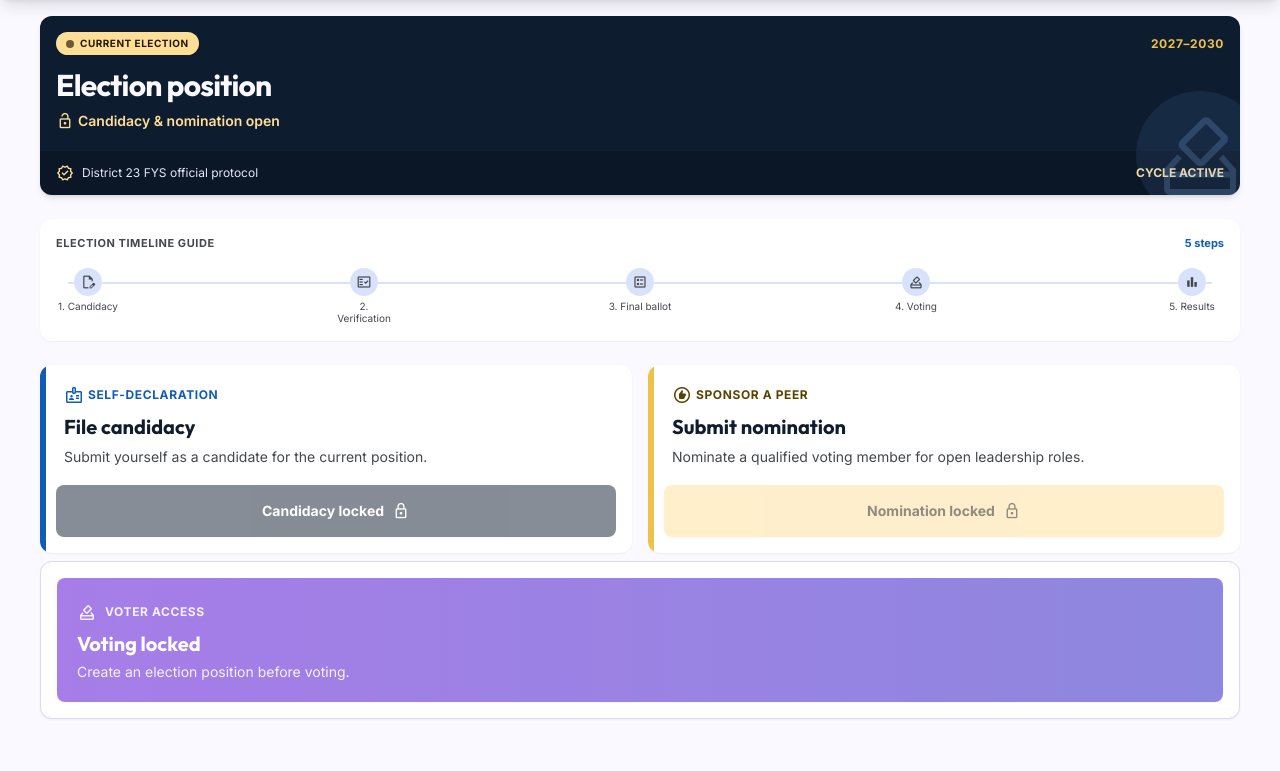
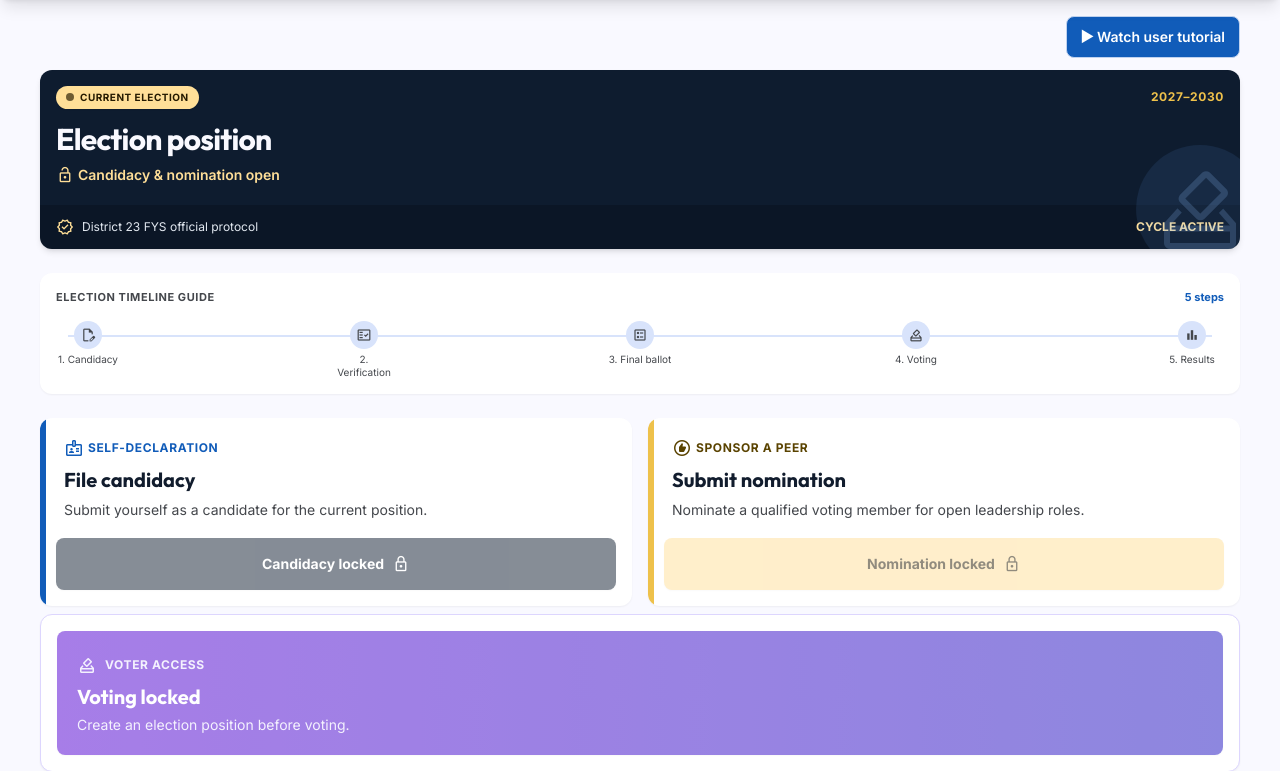
Before and after one commit to biancsss17/fysd23_election, a Laravel app: page /home in a window 1280 px wide. Shown: the part 64-835 px from the top of the page. Before the commit the page ends 783 px from the top, so only its background shows below. Run offline with Laravel 12, Linux system fonts and the light colour scheme; data that the repository does not hold is empty; style sheets or scripts are compiled from the project's sources; some libraries are stand-ins or nearby versions.

Commit message:
Add admin and user video tutorials

```diff
--- /dev/null
+++ b/ELECTION-app/public/css/tutorial-video.css
@@ -0,0 +1,14 @@
+.tutorial-launcher { display: flex; justify-content: flex-end; margin-bottom: 12px; }
+.tutorial-button { cursor: pointer; border: 1px solid #bfd2ef; border-radius: 8px; background: #115cb9; color: white; padding: 10px 14px; font: 600 14px/1.4 Inter, Arial, sans-serif; }
+.tutorial-button:hover { background: #0c4893; }
+.tutorial-button:focus-visible { outline: 3px solid #eec14b; outline-offset: 3px; }
+.tutorial-dialog { box-sizing: border-box; width: min(1000px, calc(100% - 24px)); max-height: calc(100dvh - 24px); margin: auto; padding: 20px; overflow: auto; border: 0; border-radius: 14px; background: #fff; color: #111c2d; font: 14px/1.5 Inter, Arial, sans-serif; }
+.tutorial-dialog::backdrop { background: rgb(7 18 34 / 80%); }
+.tutorial-heading { display: flex; align-items: center; justify-content: space-between; gap: 12px; }
+.tutorial-heading h2 { margin: 0; font-size: 22px; font-weight: 700; }
+.tutorial-dialog p { margin: 12px 0; }
+.tutorial-dialog video { display: block; width: 100%; max-height: 65dvh; background: #000; }
+.tutorial-dialog a { color: #115cb9; text-decoration: underline; }
+.tutorial-note { background: #fff5e5; padding: 10px; border-radius: 6px; }
+@media (max-width: 600px) { .tutorial-dialog { padding: 12px; } .tutorial-heading h2 { font-size: 18px; } }
+@media print { .tutorial-launcher, .tutorial-dialog { display: none !important; } }
--- /dev/null
+++ b/ELECTION-app/public/js/tutorial-video.js
@@ -0,0 +1,20 @@
+(() => {
+    const dialog = document.getElementById('tutorial-dialog');
+    const openButton = document.querySelector('[data-tutorial-open]');
+    if (!dialog || !openButton || dialog.dataset.initialized) return;
+    dialog.dataset.initialized = 'true';
+    const video = dialog.querySelector('[data-tutorial-video]');
+    openButton.addEventListener('click', () => {
+        if (!video.getAttribute('src')) video.src = video.dataset.src;
+        dialog.showModal();
+    });
+    dialog.querySelector('[data-tutorial-close]').addEventListener('click', () => dialog.close());
+    dialog.addEventListener('close', () => {
+        video.pause();
+        openButton.focus();
+    });
+    dialog.addEventListener('click', event => {
+        const bounds = dialog.getBoundingClientRect();
+        if (event.target === dialog && (event.clientX < bounds.left || event.clientX > bounds.right || event.clientY < bounds.top || event.clientY > bounds.bottom)) dialog.close();
+    });
+})();
--- a/ELECTION-app/resources/views/home.blade.php
+++ b/ELECTION-app/resources/views/home.blade.php
@@ -128,6 +128,7 @@
     </header>
 
     <main class="mx-auto min-h-screen max-w-screen-2xl px-4 pb-24 pt-20 sm:px-6 lg:px-10">
+        @include('partials.tutorial-video', ['audience' => 'user'])
         @if (session('candidacy_error'))
             <div class="auto-dismiss-5s mb-6 flex items-start gap-3 rounded-xl border border-red-200 bg-red-50 p-4 text-red-900 shadow-sm" role="alert"><span class="material-symbols-outlined mt-0.5 text-xl">error</span><div><strong class="block text-sm">Candidacy not eligible</strong><p class="mt-0.5 text-xs leading-relaxed">{{ session('candidacy_error') }}</p></div></div>
         @endif
--- /dev/null
+++ b/ELECTION-app/resources/views/partials/tutorial-video.blade.php
@@ -0,0 +1,17 @@
+<div class="tutorial-launcher">
+    <button class="tutorial-button" type="button" data-tutorial-open aria-haspopup="dialog" aria-controls="tutorial-dialog">▶ Watch {{ $audience }} tutorial</button>
+</div>
+<dialog id="tutorial-dialog" class="tutorial-dialog" aria-labelledby="tutorial-title">
+    <div class="tutorial-heading">
+        <h2 id="tutorial-title">{{ ucfirst($audience) }} video guide</h2>
+        <button class="tutorial-button" type="button" data-tutorial-close aria-label="Close tutorial">Close ×</button>
+    </div>
+    <p>Recorded demonstration with sample data and step-by-step text. No narration.</p>
+    <video controls playsinline preload="none" data-tutorial-video data-src="{{ asset('videos/'.$audience.'-tutorial.mp4') }}">
+        Your browser does not support video playback.
+    </video>
+    <p class="tutorial-note">The recorded results include a flagged duplicate-count issue; they are demonstration data, not live election results.</p>
+    <p><a href="{{ asset('videos/'.$audience.'-tutorial.mp4') }}" target="_blank" rel="noopener">Open video directly</a></p>
+</dialog>
+<link rel="stylesheet" href="{{ asset('css/tutorial-video.css') }}?v={{ filemtime(public_path('css/tutorial-video.css')) }}">
+<script src="{{ asset('js/tutorial-video.js') }}?v={{ filemtime(public_path('js/tutorial-video.js')) }}" defer></script>
```
Also changed, not shown: ELECTION-app/resources/views/admin-dashboard.blade.php (+1 -0 lines), ELECTION-app/tests/Feature/TutorialVideoTest.php (added, +45 -0 lines), 2 other files.
